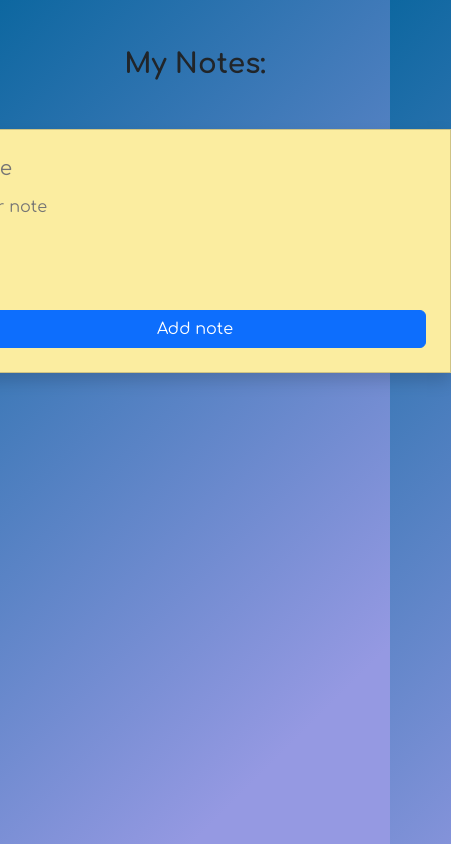
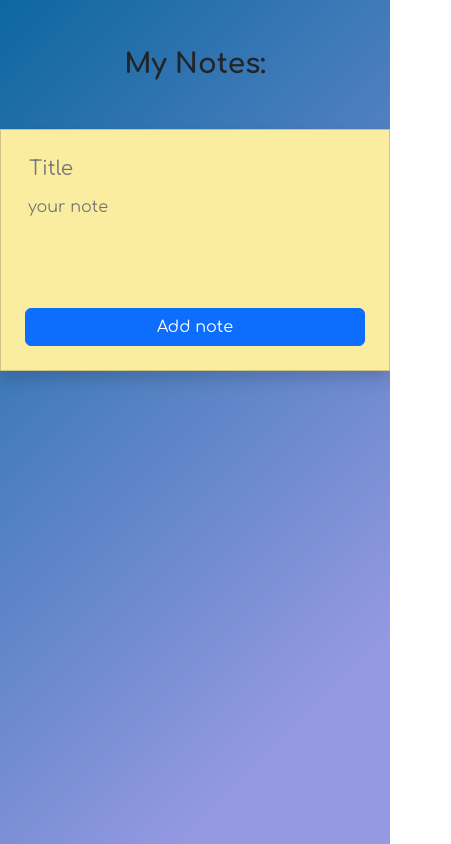
Before and after one commit to mark-itc/react---notes-app-jgelbwaser, a React (Create React App) app: page / in a window 390 px wide. Shown: the whole page, 451 px wide, since content can reach past the window. Built offline with nearby package versions, Linux system fonts and the light colour scheme.

Commit message:
fix css responsive

```diff
--- a/src/App.css
+++ b/src/App.css
@@ -26,3 +26,9 @@
   border-radius: 0;
 
 }
+
+.modal-content {
+  overflow: hidden;
+  max-width: 100vw;
+  width: 30rem !important;
+}
--- a/src/components/Form.css
+++ b/src/components/Form.css
@@ -9,7 +9,8 @@
     padding: 1.5rem;
     display: flex;
     flex-direction: column;
-    max-width: 40rem;
+    max-width: 100vw;
+    width: 30rem;
     border: 1px solid rgba(0, 0, 0, 0.176);
     border-radius: 5px;
     -webkit-box-shadow: 0px 2px 5px 5px rgba(181,181,181,0.2);
--- a/src/components/Form.jsx
+++ b/src/components/Form.jsx
@@ -1,4 +1,4 @@
-import { useState } from 'react';
+import { useState, useRef} from 'react';
 import Button from 'react-bootstrap/Button';
 import './Form.css'
 
@@ -6,7 +6,10 @@ function Form({ onSubmit, noteToEdit, id }) {
 
     const [inputTitleValue, setTitleInputValue] = useState(noteToEdit ? noteToEdit.title : '');
     const [inputTxtValue, setTxtInputValue] = useState(noteToEdit ? noteToEdit.text : '');
-
+    const NoteTxtArea  = useRef();
+    const heightContTxtArea = NoteTxtArea.current ? `${NoteTxtArea.current.scrollHeight}px` : '';
+    console.log(heightContTxtArea);
+    console.log(NoteTxtArea);
 
     const handleSubmit = (e) => {
 
@@ -40,6 +43,8 @@ function Form({ onSubmit, noteToEdit, id }) {
                 onInput={onTitleInputChange}
             />
             <textarea
+                ref= {NoteTxtArea}
+                style={{height: heightContTxtArea}}
                 value={inputTxtValue}
                 className='text-input input'
                 onInput={onTxtInputChange}
```
